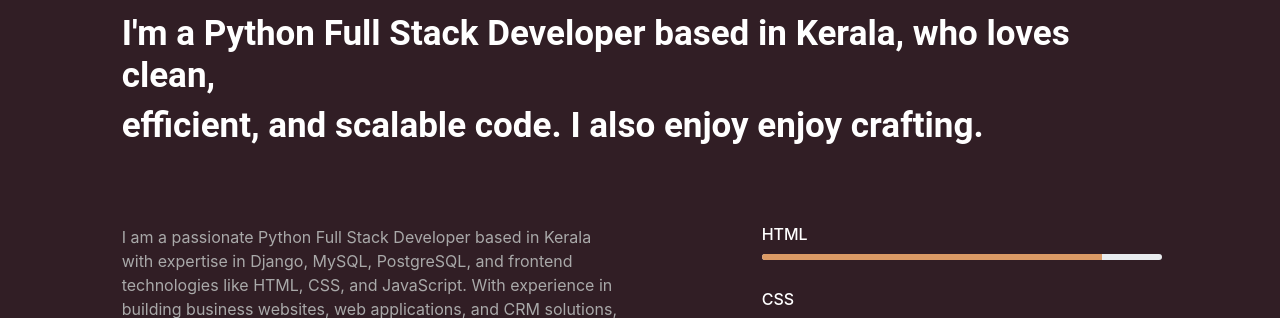
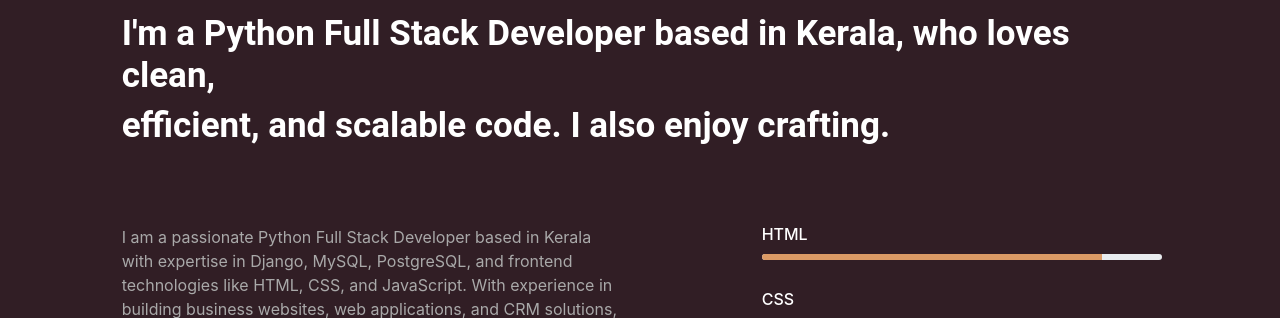
Before and after one commit to arunp007/Portfolio_, a Django app: page / in a window 1280 px wide; the page is wider, and only the part inside the window is pictured. Shown: the part 724-1042 px from the top of that part. Run offline with Django 5.2, Linux system fonts and the light colour scheme.

Commit message:
Version-1

```diff
--- a/portfolio_app/templates/home.html
+++ b/portfolio_app/templates/home.html
@@ -561,7 +561,7 @@
             <div class="col-xs-1 col-lg-1"></div>
 
             <div class="col-xs-10 col-lg-10">
-                <h3 class="heading-1">I'm a Python Full Stack Developer based in Kerala, who loves clean, </h3> <h3 class="heading-2">efficient, and scalable code. I also enjoy enjoy crafting.</h3>
+                <h3 class="heading-1">I'm a Python Full Stack Developer based in Kerala, who loves clean, </h3> <h3 class="heading-2">efficient, and scalable code. I also enjoy crafting.</h3>
             </div>
 
             <div class="col-xs-1 col-lg-1"></div>
```
